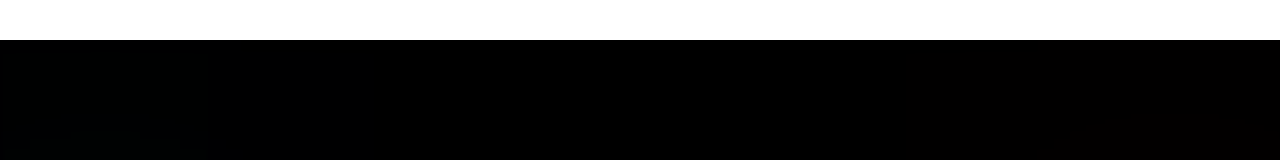
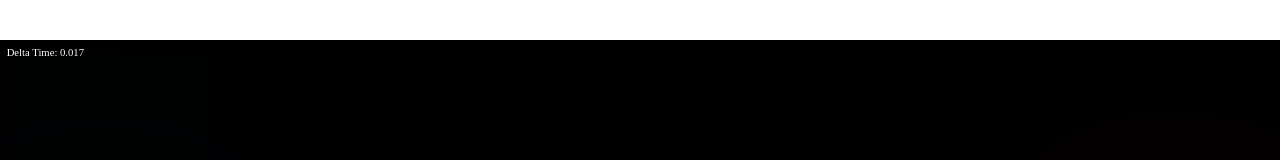
Before and after one commit to yikuansun/saberpong2, a SvelteKit app: page / in a window 1280 px wide. Shown: the top 160 px of the page. Built offline with nearby package versions, Linux system fonts and the light colour scheme.

Commit message:
Implement deltatime

```diff
--- a/src/routes/+page.svelte
+++ b/src/routes/+page.svelte
@@ -36,22 +36,28 @@
     /** @type {Object.<string, boolean>} */
     let keysPressed = {};
 
-    const saberSpeed = 8;
+    let deltaTime = 0; // velocities are in pixels per second
+    let lastTime = (new Date()).getTime();
+    const saberSpeed = 444;
     function mainGameLoop() {
+        let startTime = (new Date()).getTime();
+        deltaTime = (startTime - lastTime) / 1000;
+        lastTime = startTime;
+
         if (keysPressed["w"]) {
-            p1.y -= saberSpeed;
+            p1.y -= saberSpeed * deltaTime;
             if (p1.y < 0) p1.y = 0;
         }
         if (keysPressed["s"]) {
-            p1.y += saberSpeed;
+            p1.y += saberSpeed * deltaTime;
             if (p1.y > 1080 - p1.height) p1.y = 1080 - p1.height;
         }
         if (keysPressed["ArrowUp"]) {
-            p2.y -= saberSpeed;
+            p2.y -= saberSpeed * deltaTime;
             if (p2.y < 0) p2.y = 0;
         }
         if (keysPressed["ArrowDown"]) {
-            p2.y += saberSpeed;
+            p2.y += saberSpeed * deltaTime;
             if (p2.y > 1080 - p2.height) p2.y = 1080 - p2.height;
         }
         requestAnimationFrame(mainGameLoop);
@@ -101,4 +107,8 @@
         style:position="absolute" style:top="{ball.y - ball.radius}px" style:left="{ball.x - ball.radius}px"
         style:border-radius="100px" style:filter="blur(1px)"></div>
 
+    <div style:position="fixed" style:top="10px" style:left="10px" style:color="white">
+        Delta Time: {deltaTime.toFixed(3)}
+    </div>
+
 </div>
```
